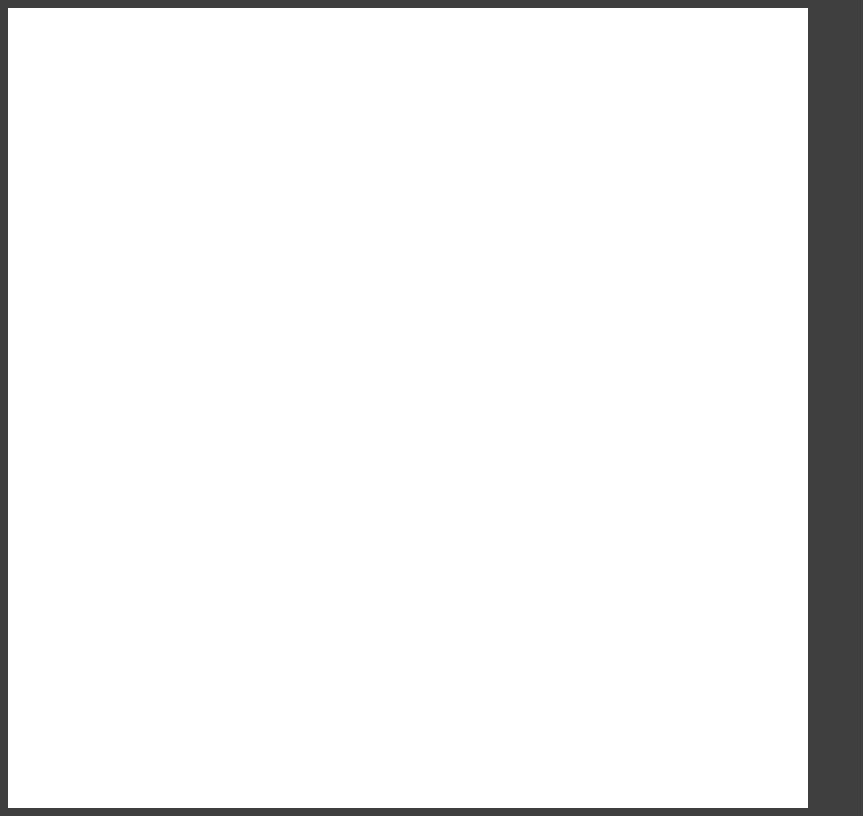
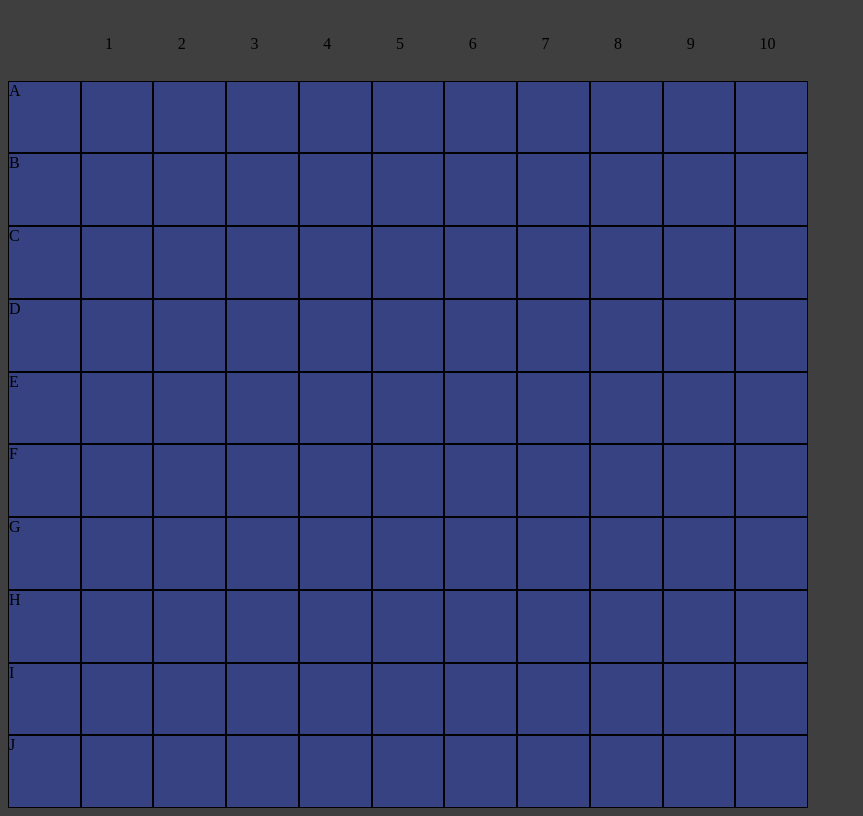
Before and after one commit to Dezzep/battleship, a website built with webpack: page dist/index.html in a window 1280 px wide. Shown: the whole page, without its empty margins (0-863 px from the left). Built offline with nearby package versions, Linux system fonts and the light colour scheme.

Commit message:
function that creates grid is styled and also has labeled x and y coordinates

```diff
--- a/src/index.js
+++ b/src/index.js
@@ -24,19 +24,37 @@ console.log(player1Board);
 console.log(aiBoard);
 
 const createPlayerBoard = (DivID) => {
+  // creates the grid along with the alphebetical Y axis and the numerical X axis.
   const boardDiv = document.createElement('div');
-  const lettersForColumns = ['A', 'B', 'C', 'D', 'E', 'F', 'G', 'H', 'I', 'J'];
+  const lettersForColumns = ['numbers', 'A', 'B', 'C', 'D', 'E', 'F', 'G', 'H', 'I', 'J'];
   boardDiv.id = DivID;
-  lettersForColumns.forEach((element) => {
+  lettersForColumns.forEach((element, i) => {
     const createChildDiv = document.createElement('div');
     createChildDiv.className = `column ${element}`;
     boardDiv.append(createChildDiv);
     lettersForColumns.forEach((e, index) => {
       const createGrandChildDiv = document.createElement('div');
-      createGrandChildDiv.className = index;
+      if (i === 0) {
+        if (index !== 0) {
+          createGrandChildDiv.innerText = index;
+        }
+        createGrandChildDiv.className = 'numbers';
+      }
+      if (index - 1 === -1) {
+        createGrandChildDiv.className = 'identify';
+        if (element !== 'numbers') {
+          createGrandChildDiv.innerText = element;
+        }
+      } else if (createGrandChildDiv.className !== 'numbers') {
+        createGrandChildDiv.className = index - 1;
+      }
       createChildDiv.append(createGrandChildDiv);
     });
   });
   document.body.append(boardDiv);
 };
-createPlayerBoard('players-game-board');
+
+const prettyMuchDoEverythingDomRelatedAllAtOnceInANiceAndDescriptiveFunctionThatMightBeAFunctionThatsJustTurningIntoAJoke = () => {
+  createPlayerBoard('players-game-board');
+};
+prettyMuchDoEverythingDomRelatedAllAtOnceInANiceAndDescriptiveFunctionThatMightBeAFunctionThatsJustTurningIntoAJoke();
--- a/src/styles.scss
+++ b/src/styles.scss
@@ -4,10 +4,17 @@ body{
 
 #players-game-board{
   display:grid;
-  grid-template-rows: 1fr 1fr 1fr 1fr 1fr 1fr 1fr 1fr 1fr 1fr;
+  grid-template-rows:  1fr 1fr 1fr 1fr 1fr 1fr 1fr 1fr 1fr 1fr 1fr;
   width:50em;
   height:50em;
 
+  .numbers{
+    display:flex;
+    justify-content: space-around;
+    align-items: center;
+  }
+
+  .letters,
   .A,
   .B,
   .C,
@@ -18,8 +25,15 @@ body{
   .H,
   .I,
   .J{
-    background-color: #fff;
+    background-color: rgba(47, 70, 202, 0.489);
     display:grid;
-    grid-template-columns: 1fr 1fr 1fr 1fr 1fr 1fr 1fr 1fr 1fr 1fr;
+    grid-template-columns: 1fr 1fr 1fr 1fr 1fr 1fr 1fr 1fr 1fr 1fr 1fr;
+    div {
+      border:1px solid black;
+
+      &:hover{
+        background-color: rgba(46, 69, 201, 0.350);
+      }
+    }
   }
 }
```
Also changed, not shown: dist/main.js.
